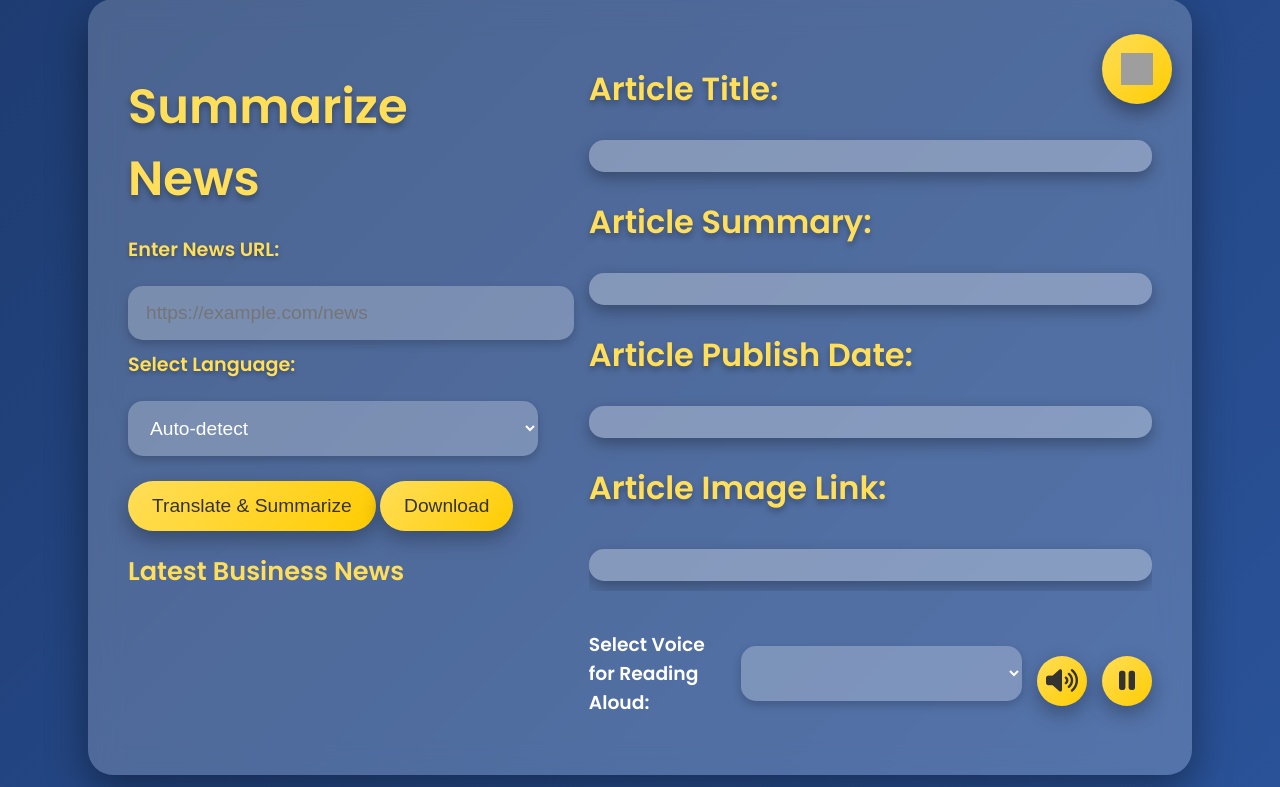
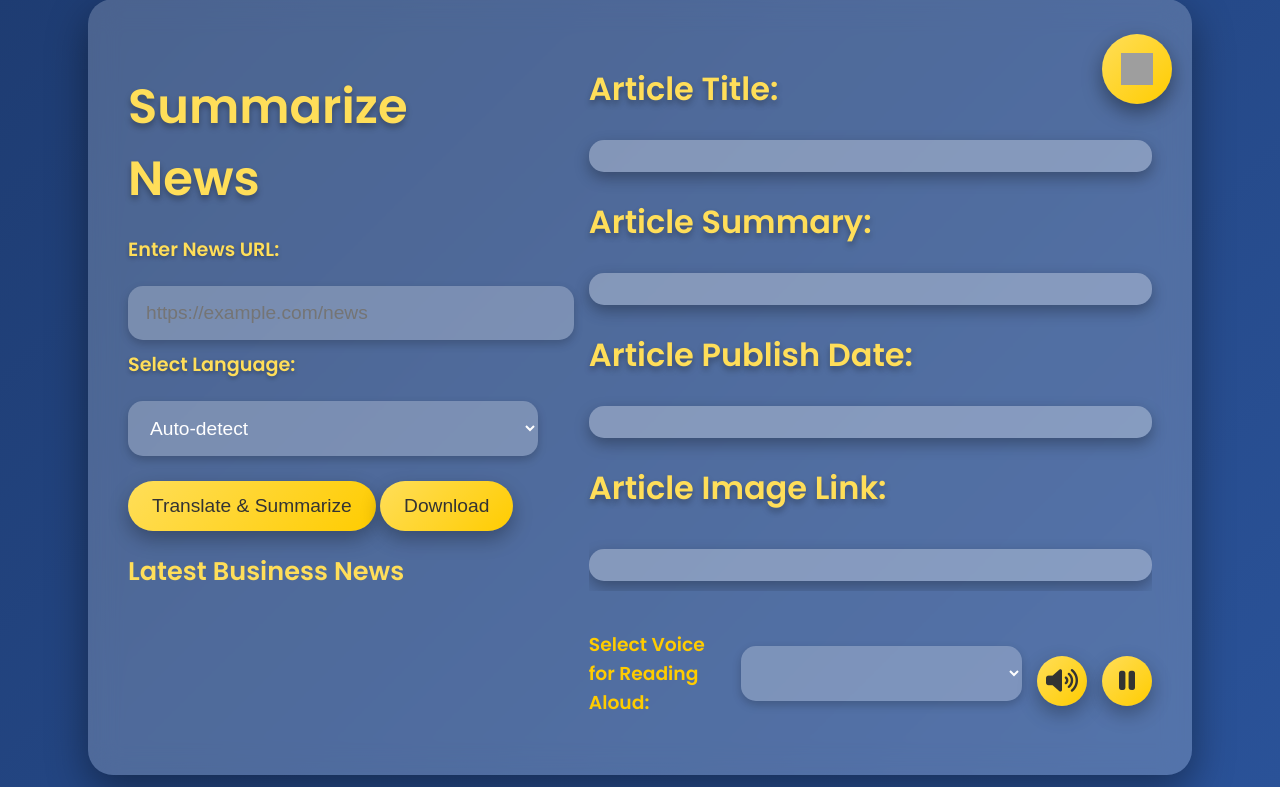
Before and after one commit to Adityaswami05/News_Nutshell, a Flask app: page / in a window 1280 px wide. Shown: the part 13-800 px from the top of the page. Run offline with Flask 3, Linux system fonts and the light colour scheme; lists and menus that the app fills with data are empty; grey boxes are pictures that could not be loaded.

Commit message:
updated css

```diff
--- a/static/styles.css
+++ b/static/styles.css
@@ -278,3 +278,7 @@ body.night-mode button {
     text-decoration: underline;
     color: #FFCC00;
 }
+
+.readaloud{
+    color: #FFCC00;
+}
--- a/templates/index.html
+++ b/templates/index.html
@@ -63,7 +63,7 @@
 
                 <!-- Section for Reading Aloud -->
                 <div class="read-aloud-section">
-                    <h3>Select Voice for Reading Aloud:</h3>
+                    <h3 class="readaloud">Select Voice for Reading Aloud:</h3>
                     <select id="voiceSelect"></select>
                     <!-- Read Aloud, Pause, Resume Buttons with Icons -->
                     <button class="read-aloud-btn" id="read-aloud-btn" onclick="readAloud()">
```
